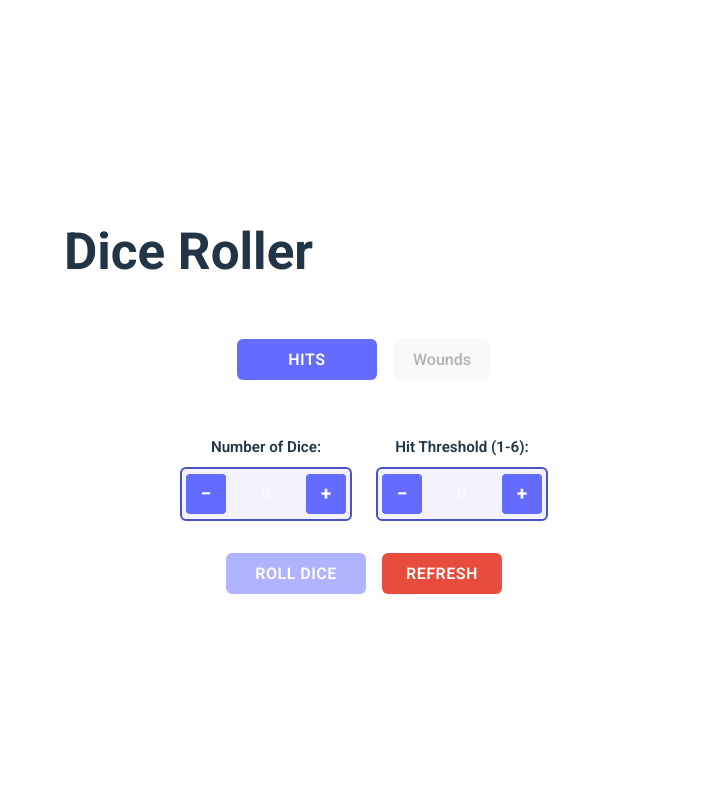
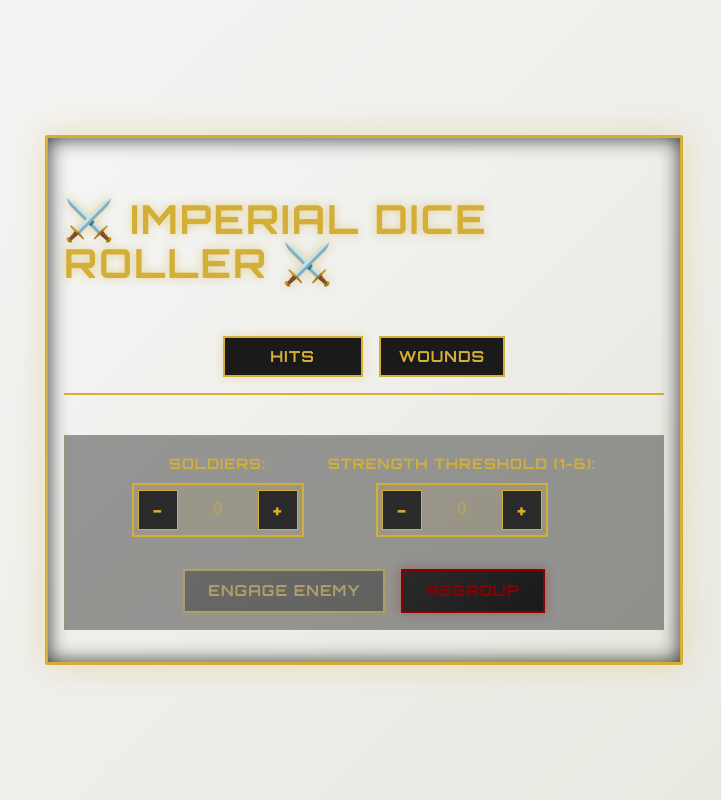
Before and after one commit to lewman215/diceroller, a React (Vite) app: page / in a window 1280 px wide. Shown: the whole page, without its empty margins (276-997 px from the left). Built offline with nearby package versions, Linux system fonts and the light colour scheme.

Commit message:
Update 2 (Theme)

```diff
--- a/src/App.css
+++ b/src/App.css
@@ -6,6 +6,17 @@
   display: flex;
   flex-direction: column;
   gap: 1.5rem;
+  background: linear-gradient(135deg, #0a0a0a 0%, #1a1a1a 100%);
+  border: 3px solid #D4AF37;
+  border-radius: 2px;
+  box-shadow: 0 0 30px rgba(212, 175, 55, 0.3), inset 0 0 20px rgba(0, 0, 0, 0.8);
+  position: relative;
+}
+
+.dice-roller-container h1 {
+  color: #D4AF37;
+  text-shadow: 0 0 10px rgba(212, 175, 55, 0.5);
+  letter-spacing: 2px;
 }
 
 /* tab navigation */
@@ -14,6 +25,24 @@
   gap: 1rem;
   justify-content: center;
   margin-bottom: 1rem;
+  border-bottom: 2px solid #D4AF37;
+  padding-bottom: 1rem;
+}
+
+.tabs button {
+  background: #1a1a1a;
+  color: #D4AF37;
+  border: 2px solid #D4AF37;
+  padding: 0.6em 1.2em;
+  font-weight: 700;
+  letter-spacing: 1px;
+  transition: all 0.3s ease;
+}
+
+.tabs button:hover:not(:disabled) {
+  background: #D4AF37;
+  color: #0a0a0a;
+  box-shadow: 0 0 15px rgba(212, 175, 55, 0.6);
 }
 
 /* control group for spinner inputs */
@@ -25,8 +54,10 @@
 }
 
 .control-group label {
-  font-weight: 600;
-  font-size: 0.95em;
+  font-weight: 700;
+  font-size: 0.9em;
+  color: #D4AF37;
+  letter-spacing: 1px;
 }
 
 /* spinner control - custom up/down buttons for number inputs (Requirement 2) */
@@ -34,10 +65,11 @@
   display: flex;
   align-items: center;
   gap: 0.5rem;
-  border: 2px solid #646cff;
-  border-radius: 6px;
+  border: 2px solid #D4AF37;
+  border-radius: 0px;
   padding: 0.25rem;
-  background: rgba(100, 108, 255, 0.05);
+  background: rgba(10, 10, 10, 0.7);
+  box-shadow: inset 0 0 10px rgba(212, 175, 55, 0.1);
 }
 
 .spinner-input {
@@ -45,15 +77,15 @@
   height: 40px;
   text-align: center;
   font-size: 1.1em;
-  font-weight: 600;
+  font-weight: 700;
   border: none;
   background: transparent;
-  color: inherit;
+  color: #D4AF37;
   outline: none;
 }
 
 .spinner-input::placeholder {
-  color: rgba(255, 255, 255, 0.4);
+  color: rgba(212, 175, 55, 0.4);
 }
 
 .spinner-btn {
@@ -62,10 +94,9 @@
   padding: 0;
   font-size: 1.2em;
   font-weight: 700;
-  background: #646cff;
-  color: white;
-  border: none;
-  border-radius: 4px;
+  background: #2a2a2a;
+  color: #D4AF37;
+  border: 1px solid #D4AF37;
   cursor: pointer;
   display: flex;
   align-items: center;
@@ -74,7 +105,9 @@
 }
 
 .spinner-btn:hover {
-  background: #4b52c7;
+  background: #D4AF37;
+  color: #0a0a0a;
+  box-shadow: 0 0 10px rgba(212, 175, 55, 0.5);
 }
 
 .spinner-btn:active {
@@ -82,7 +115,7 @@
 }
 
 .spinner-btn:disabled {
-  opacity: 0.5;
+  opacity: 0.4;
   cursor: not-allowed;
 }
 
@@ -93,6 +126,9 @@
   gap: 1.5rem;
   justify-content: center;
   padding: 1rem;
+  background: rgba(10, 10, 10, 0.4);
+  border: 1px solid rgba(212, 175, 55, 0.2);
+  border-radius: 0px;
 }
 
 /* button group for roll / refresh */
@@ -109,6 +145,19 @@
   margin-top: 2em;
   text-align: center;
   animation: fadeIn 0.3s ease;
+  background: rgba(139, 0, 0, 0.1);
+  border: 2px solid rgba(212, 175, 55, 0.3);
+  padding: 1.5rem;
+  border-radius: 0px;
+}
+
+.results h2 {
+  color: #D4AF37;
+  letter-spacing: 2px;
+}
+
+.results p {
+  color: #E8D7B8;
 }
 
 @keyframes fadeIn {
@@ -136,21 +185,24 @@
   width: 2em;
   height: 2em;
   line-height: 2em;
-  background: #f3f3f3;
-  border-radius: 6px;
+  background: #2a2a2a;
+  border: 2px solid #D4AF37;
+  border-radius: 0px;
   font-size: 1.2em;
-  font-weight: 600;
+  font-weight: 700;
   text-align: center;
-  box-shadow: 0 1px 4px rgba(0,0,0,0.06);
+  color: #D4AF37;
+  box-shadow: 0 0 8px rgba(212, 175, 55, 0.3), inset 0 0 4px rgba(0, 0, 0, 0.5);
   transition: transform 0.2s cubic-bezier(.68,-0.55,.27,1.55), background 0.2s;
   animation: dice-roll 0.5s;
 }
 
 .dice-list .hit {
-  background: #646cff;
-  color: #fff;
+  background: #8B0000;
+  color: #D4AF37;
+  border-color: #D4AF37;
   transform: scale(1.15) rotate(-10deg);
-  box-shadow: 0 4px 12px rgba(100, 108, 255, 0.4);
+  box-shadow: 0 0 15px rgba(139, 0, 0, 0.8), 0 0 20px rgba(212, 175, 55, 0.4);
 }
 
 @keyframes dice-roll {
@@ -163,23 +215,25 @@
 }
 
 .roll-btn {
-  background: #646cff;
-  color: #fff;
-  border: none;
+  background: linear-gradient(135deg, #2a2a2a, #1a1a1a);
+  color: #D4AF37;
+  border: 2px solid #D4AF37;
   min-width: 140px;
   padding: 0.7em 1.5em;
-  font-size: 1em;
-  font-weight: 600;
-  border-radius: 6px;
+  font-size: 0.95em;
+  font-weight: 700;
+  border-radius: 0px;
   cursor: pointer;
   transition: all 0.2s ease;
   text-transform: uppercase;
-  letter-spacing: 0.5px;
+  letter-spacing: 1px;
+  box-shadow: 0 0 10px rgba(212, 175, 55, 0.3);
 }
 
 .roll-btn:hover:not(:disabled) {
-  background: #4b52c7;
-  box-shadow: 0 4px 12px rgba(100, 108, 255, 0.4);
+  background: #D4AF37;
+  color: #0a0a0a;
+  box-shadow: 0 0 20px rgba(212, 175, 55, 0.6);
   transform: translateY(-2px);
 }
 
@@ -188,38 +242,45 @@
 }
 
 .roll-btn:disabled {
-  opacity: 0.5;
+  opacity: 0.4;
   cursor: not-allowed;
 }
 
 .roll-btn.reset-btn {
-  background: #e74c3c;
-  min-width: 100px;
+  border-color: #8B0000;
+  color: #8B0000;
+  box-shadow: 0 0 10px rgba(139, 0, 0, 0.3);
 }
 
 .roll-btn.reset-btn:hover:not(:disabled) {
-  background: #c0392b;
-  box-shadow: 0 4px 12px rgba(231, 76, 60, 0.4);
+  background: #8B0000;
+  color: #D4AF37;
+  box-shadow: 0 0 20px rgba(139, 0, 0, 0.6);
 }
 
 @media (prefers-color-scheme: light) {
+  .dice-roller-container {
+    background: linear-gradient(135deg, #f5f5f5 0%, #e8e8e0 100%);
+  }
+
   .spinner-control {
-    border-color: #4b52c7;
-    background: rgba(100, 108, 255, 0.08);
+    border-color: #D4AF37;
+    background: rgba(212, 175, 55, 0.08);
   }
 
   .spinner-input {
-    color: #213547;
+    color: #8B6914;
   }
 
   .dice-list span {
-    background: #e8e8f0;
-    color: #213547;
+    background: #e8e8e0;
+    color: #8B6914;
+    border-color: #D4AF37;
   }
 
   .dice-list .hit {
-    background: #4b52c7;
-    color: #fff;
+    background: #8B0000;
+    color: #D4AF37;
   }
 }
 
--- a/src/App.jsx
+++ b/src/App.jsx
@@ -123,18 +123,18 @@ function App() {
 
   return (
     <div className="dice-roller-container">
-      <h1>Dice Roller</h1>
+      <h1>⚔️ IMPERIAL DICE ROLLER ⚔️</h1>
       {/* Requirement 8: Tab navigation */}
       <div className="tabs">
         <button
           className={tab === 'hits' ? 'roll-btn' : ''}
           onClick={() => setTab('hits')}
-        >Hits</button>
+        >HITS</button>
         <button
           className={tab === 'wounds' ? 'roll-btn' : ''}
           onClick={() => setTab('wounds')}
           disabled={hits === 0}
-        >Wounds</button>
+        >WOUNDS</button>
       </div>
 
       {tab === 'hits' && (
@@ -142,7 +142,7 @@ function App() {
           <div className="inputs">
             {/* Requirement 2: Custom up/down controls for dice count */}
             <div className="control-group">
-              <label>Number of Dice:</label>
+              <label>SOLDIERS: </label>
               <div className="spinner-control">
                 <button className="spinner-btn" onClick={decrementNumDice}>−</button>
                 <input
@@ -162,7 +162,7 @@ function App() {
 
             {/* Requirement 2: Custom up/down controls for threshold */}
             <div className="control-group">
-              <label>Hit Threshold (1-6):</label>
+              <label>STRENGTH THRESHOLD (1-6):</label>
               <div className="spinner-control">
                 <button className="spinner-btn" onClick={decrementThreshold}>−</button>
                 <input
@@ -181,16 +181,16 @@ function App() {
             </div>
 
             <div className="button-group">
-              <button className="roll-btn" onClick={handleRoll} disabled={rolling || !numDice || !threshold}>{rolling ? 'Rolling...' : 'Roll Dice'}</button>
+              <button className="roll-btn" onClick={handleRoll} disabled={rolling || !numDice || !threshold}>{rolling ? 'ADVANCING...' : 'ENGAGE ENEMY'}</button>
               {/* Requirement 7: Reset/refresh button */}
-              <button className="roll-btn reset-btn" onClick={handleReset}>Refresh</button>
+              <button className="roll-btn reset-btn" onClick={handleReset}>REGROUP</button>
             </div>
           </div>
           {results.length > 0 && (
             <div className="results">
-              <h2>Results</h2>
+              <h2>BATTLE RESULTS</h2>
               <p>
-                Hits{threshold ? ` (≥ ${threshold})` : ''}: <strong>{hits}</strong>
+                SOLDIERS STANDING{threshold ? ` (≥ ${threshold})` : ''}: <strong>{hits}</strong>
               </p>
               <div className="dice-list">
                 {results.map((value, idx) => (
@@ -208,7 +208,7 @@ function App() {
           <div className="inputs">
             {/* Requirement 2: Custom up/down controls for strength */}
             <div className="control-group">
-              <label>Strength:</label>
+              <label>ATTACKER STRENGTH:</label>
               <div className="spinner-control">
                 <button className="spinner-btn" onClick={() => setStrength(Math.max(1, Number(strength) - 1) || '')}>−</button>
                 <input
@@ -228,7 +228,7 @@ function App() {
 
             {/* Requirement 2: Custom up/down controls for toughness */}
             <div className="control-group">
-              <label>Toughness:</label>
+              <label>TARGET TOUGHNESS:</label>
               <div className="spinner-control">
                 <button className="spinner-btn" onClick={() => setToughness(Math.max(1, Number(toughness) - 1) || '')}>−</button>
                 <input
@@ -247,22 +247,22 @@ function App() {
             </div>
 
             <div className="button-group">
-              <button className="roll-btn" onClick={handleRollWounds} disabled={hits === 0 || rolling || !strength || !toughness}>{rolling ? 'Rolling...' : 'Roll Wounds'}</button>
-              <button className="roll-btn reset-btn" onClick={handleReset}>Refresh</button>
+              <button className="roll-btn" onClick={handleRollWounds} disabled={hits === 0 || rolling || !strength || !toughness}>{rolling ? 'CALCULATING...' : 'INFLICT WOUNDS'}</button>
+              <button className="roll-btn reset-btn" onClick={handleReset}>REGROUP</button>
             </div>
           </div>
           <div style={{ marginBottom: '1em' }}>
-            <strong>Dice to roll for wounds: {hits}</strong>
+            <strong>WOUNDS TO ALLOCATE: {hits}</strong>
             <br />
             <span>
-            Wound threshold: {strength && toughness ? `${getWoundThreshold(Number(strength), Number(toughness))}+` : '-'}
+            WOUND THRESHOLD: {strength && toughness ? `${getWoundThreshold(Number(strength), Number(toughness))}+` : '-'}
           </span>
           </div>
           {woundResults.length > 0 && (
             <div className="results">
-              <h2>Wounds</h2>
+              <h2>⚰️ CASUALTIES ⚰️</h2>
               <p>
-                Wounds{strength && toughness ? ` (≥ ${getWoundThreshold(Number(strength), Number(toughness))})` : ''}: <strong>{wounds}</strong>
+                ENEMY FALLEN{strength && toughness ? ` (≥ ${getWoundThreshold(Number(strength), Number(toughness))})` : ''}: <strong>{wounds}</strong>
               </p>
               <div className="dice-list">
                 {woundResults.map((value, idx) => {
--- a/src/index.css
+++ b/src/index.css
@@ -1,13 +1,13 @@
-@import url('https://fonts.googleapis.com/css2?family=Roboto:wght@400;500;600;700&display=swap');
+@import url('https://fonts.googleapis.com/css2?family=Crimson+Text:wght@400;600;700&family=Orbitron:wght@400;700;900&display=swap');
 
 :root {
-  font-family: 'Roboto', 'Open Sans', -apple-system, BlinkMacSystemFont, 'Segoe UI', sans-serif;
-  line-height: 1.5;
+  font-family: 'Orbitron', 'Crimson Text', monospace;
+  line-height: 1.6;
   font-weight: 400;
 
   color-scheme: light dark;
-  color: rgba(255, 255, 255, 0.87);
-  background-color: #242424;
+  color: #D4AF37;
+  background-color: #0a0a0a;
 
   font-synthesis: none;
   text-rendering: optimizeLegibility;
@@ -16,12 +16,14 @@
 }
 
 a {
-  font-weight: 500;
-  color: #646cff;
-  text-decoration: inherit;
+  font-weight: 600;
+  color: #D4AF37;
+  text-decoration: none;
+  border-bottom: 1px solid #D4AF37;
 }
 a:hover {
-  color: #535bf2;
+  color: #8B0000;
+  border-color: #8B0000;
 }
 
 body {
@@ -31,46 +33,56 @@ body {
   justify-content: center;
   min-width: 320px;
   min-height: 100vh;
+  background: linear-gradient(135deg, #0a0a0a 0%, #1a1a1a 100%);
 }
 
 h1 {
-  font-size: 3.2em;
+  font-size: 2.5em;
   line-height: 1.1;
+  color: #D4AF37;
 }
 
 button {
-  border-radius: 8px;
-  border: 1px solid transparent;
+  border-radius: 0px;
+  border: 2px solid #D4AF37;
   padding: 0.6em 1.2em;
-  font-size: 1em;
-  font-weight: 500;
-  font-family: inherit;
+  font-size: 0.95em;
+  font-weight: 700;
+  font-family: 'Orbitron', monospace;
   background-color: #1a1a1a;
+  color: #D4AF37;
   cursor: pointer;
   transition: all 0.25s ease;
+  letter-spacing: 1px;
+  text-transform: uppercase;
 }
 button:hover {
-  border-color: #646cff;
-  background-color: #2a2a2a;
-  transform: translateY(-2px);
+  background-color: #D4AF37;
+  color: #0a0a0a;
+  box-shadow: 0 0 15px rgba(212, 175, 55, 0.6);
 }
 button:active {
-  transform: translateY(0);
+  transform: scale(0.98);
 }
 button:focus,
 button:focus-visible {
-  outline: 4px auto -webkit-focus-ring-color;
+  outline: 2px solid #D4AF37;
+  outline-offset: 2px;
 }
 
 @media (prefers-color-scheme: light) {
   :root {
-    color: #213547;
-    background-color: #ffffff;
+    color: #8B6914;
+    background-color: #f5f5f5;
   }
   a:hover {
-    color: #747bff;
+    color: #8B0000;
+  }
+  body {
+    background: linear-gradient(135deg, #f5f5f5 0%, #e8e8e0 100%);
   }
   button {
-    background-color: #f9f9f9;
+    background-color: #e8e8e0;
+    border-color: #8B6914;
   }
 }
```
Also changed, not shown: 1 other file (tests, documents, lock files or other folders).
